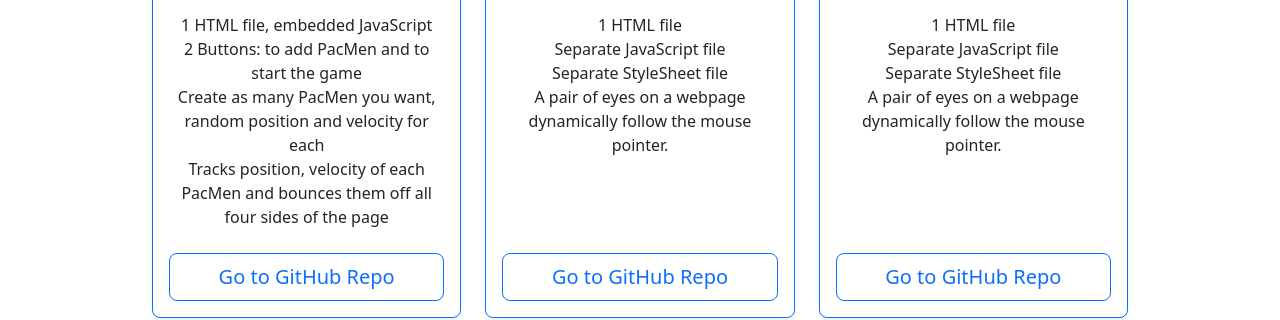
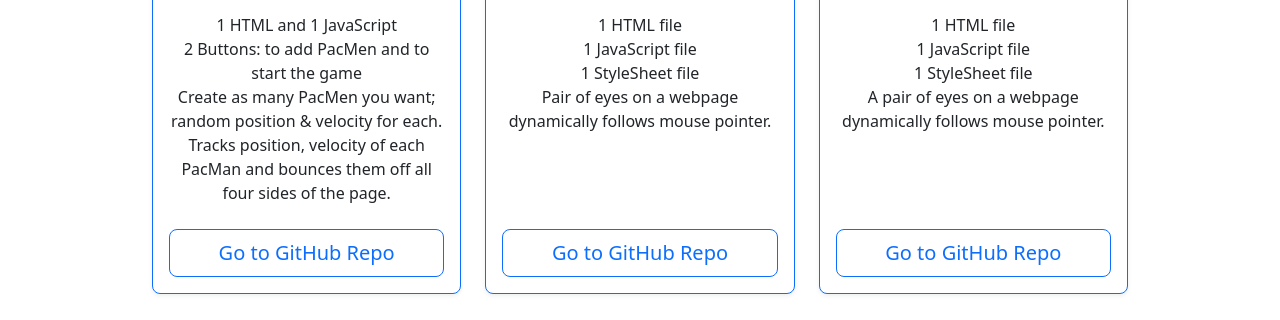
Before and after one commit to rd1r0cc0/rd1r0cc0.github.io, a plain HTML site: page projects.html in a window 1280 px wide. Shown: the part 572-892 px from the top of the page. Drawn offline with Linux system fonts and the light colour scheme.

Commit message:
Updates made

```diff
--- a/projects.html
+++ b/projects.html
@@ -10,7 +10,7 @@
 
     <link rel="canonical" href="https://getbootstrap.com/docs/5.3/examples/pricing/">
 
-    <link href="./assets/dist/css/bootstrap.min.css" rel="stylesheet">
+    <link href="./bootstrap-assets/dist/css/bootstrap.min.css" rel="stylesheet">
 
     <style>
       .bd-placeholder-img {
@@ -106,10 +106,10 @@
           <div class="card-body">
             <img width="150" height="150" src="../PacMen/images/PacMan1.png" />
             <ul class="list-unstyled mt-3 mb-4">
-              <li>1 HTML file, embedded JavaScript</li>
+              <li>1 HTML and 1 JavaScript</li>
               <li>2 Buttons: to add PacMen and to start the game</li>
-              <li>Create as many PacMen you want, random position and velocity for each</li>
-              <li>Tracks position, velocity of each PacMen and bounces them off all four sides of the page </li>
+              <li>Create as many PacMen you want; random position & velocity for each.</li>
+              <li>Tracks position, velocity of each PacMan and bounces them off all four sides of the page.</li>
             </ul>
             <button type="button" class="w-100 btn btn-lg btn-outline-primary" onclick="location.href=`https://github.com/rd1r0cc0/PacMen`">Go to GitHub Repo</button>
           </div>
@@ -124,9 +124,9 @@
             <img width="150" height="150" src="../Eye/images/eye.jpg" />
             <ul class="list-unstyled mt-3 mb-4">
               <li>1 HTML file</li>
-              <li>Separate JavaScript file</li>
-              <li>Separate StyleSheet file</li>
-              <li>A pair of eyes on a webpage dynamically follow the mouse pointer.</li>
+              <li>1 JavaScript file</li>
+              <li>1 StyleSheet file</li>
+              <li>Pair of eyes on a webpage dynamically follows mouse pointer.</li>
               <li><br></li>
               <li><br></li>
               <li><br></li>
@@ -141,12 +141,12 @@
             <h4 class="my-0 fw-normal">Real-Time Bus Tracker</h4>
           </div>
           <div class="card-body">
-            <img width="150" height="150" src="../Eye/images/eye.jpg" />
+            <img width="150" height="150" src="../bustracker/images/red.png" />
             <ul class="list-unstyled mt-3 mb-4">
               <li>1 HTML file</li>
-              <li>Separate JavaScript file</li>
-              <li>Separate StyleSheet file</li>
-              <li>A pair of eyes on a webpage dynamically follow the mouse pointer.</li>
+              <li>1 JavaScript file</li>
+              <li>1 StyleSheet file</li>
+              <li>A pair of eyes on a webpage dynamically follows mouse pointer.</li>
               <li><br></li>
               <li><br></li>
               <li><br></li>
@@ -161,7 +161,7 @@
   <footer class="pt-4 my-md-5 pt-md-5 border-top">
     <div class="row">
       <div class="col-12 col-md">
-        <img class="mb-2" src="./assets/brand/bootstrap-logo.svg" alt="" width="24" height="19">
+        <img class="mb-2" src="./bootstrap-assets/brand/bootstrap-logo.svg" alt="" width="24" height="19">
         <small class="d-block mb-3 text-muted">&copy; 2017–2022</small>
       </div>
       <div class="col-6 col-md">
```
Also changed, not shown: index.html (+3 -3 lines), bootstrap-assets/brand/bootstrap-logo-white.svg (renamed from assets/brand/bootstrap-logo-white.svg), bootstrap-assets/brand/bootstrap-logo.svg (renamed from assets/brand/bootstrap-logo.svg), bootstrap-assets/dist/css/bootstrap.min.css (renamed from assets/dist/css/bootstrap.min.css), bootstrap-assets/dist/css/bootstrap.rtl.min.css (renamed from assets/dist/css/bootstrap.rtl.min.css), bootstrap-assets/dist/js/bootstrap.bundle.min.js (renamed from assets/dist/js/bootstrap.bundle.min.js), images/OfficialPhoto.jpg (renamed from OfficialPhoto.jpg), 11 other files.
